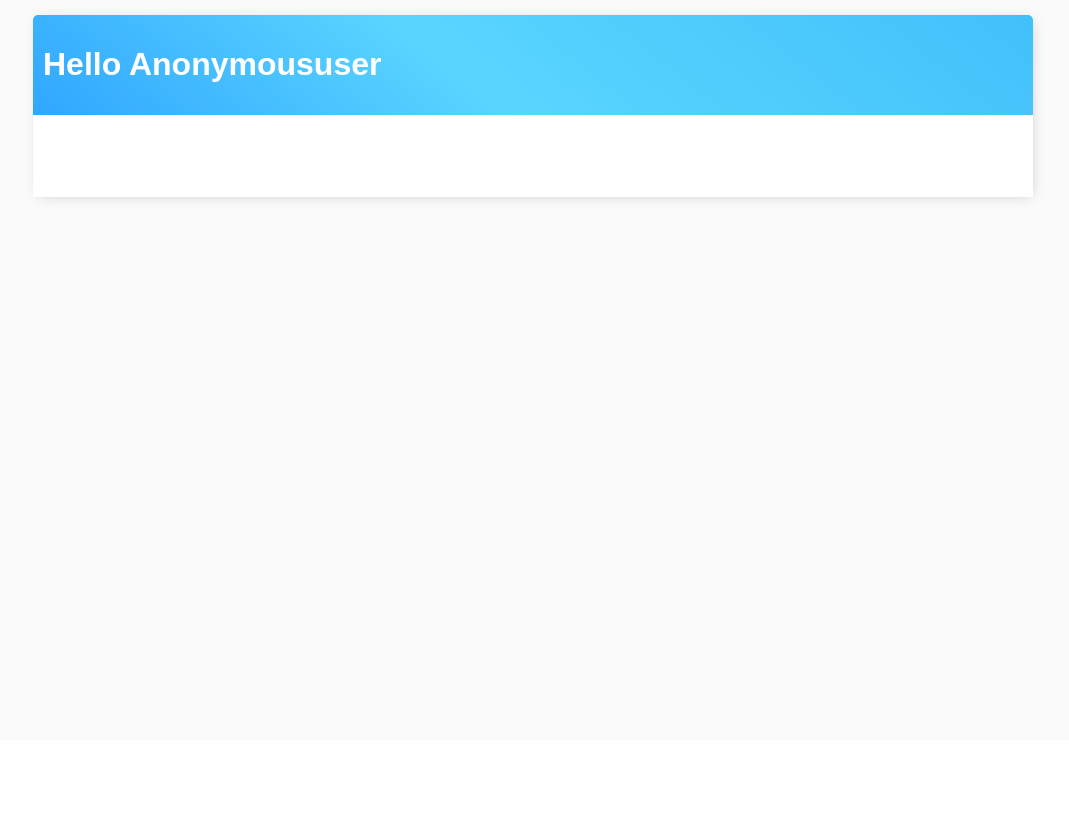
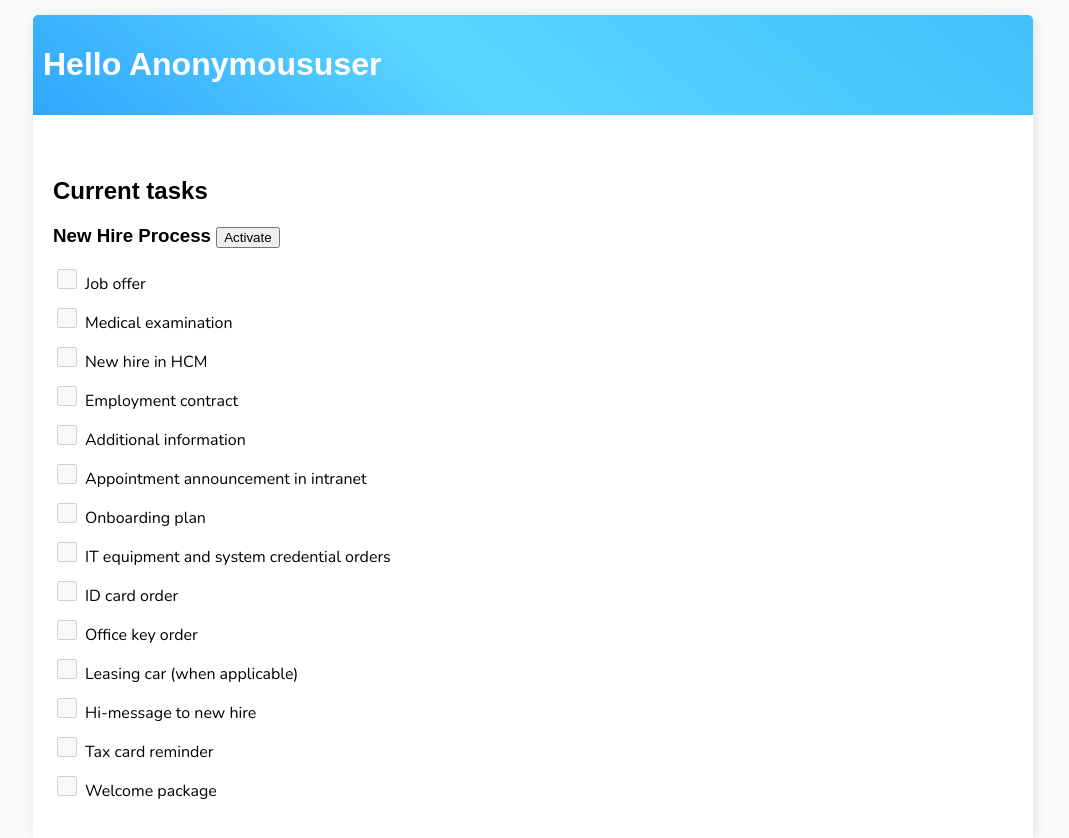
Before and after one commit to nina20126/Harmonious_HR_taskmanager, a Django app: template users/templates/users/profile.html in a window 1280 px wide. Shown: the part 60-898 px from the top of the page, without its empty margins (107-1176 px from the left). Before the commit the page ends 262 px from the top, so only its background shows below. Run offline with Django 3.2, Linux system fonts and the light colour scheme; the template is opened without the code that fills it, so the values that code supplies are empty.

Commit message:
Resolving conflicts

```diff
--- a/base/templates/base/main.html
+++ b/base/templates/base/main.html
@@ -34,6 +34,18 @@
 
         a {
             font-weight: 600;
+        }
+
+        ul {
+            list-style: none;
+            padding: 0;
+        }
+        li {
+            margin-bottom: 10px;
+        }
+        input[type="checkbox"] {
+            margin-right: 8px;
+            cursor: not-allowed;
         }
 
         nav {
@@ -118,8 +130,6 @@
             max-width: 1000px; /* Adjust the maximum width as needed */
             margin: 0 auto; /* Center the content horizontally */
         }
-
-
 
         .task-wrapper {
             display: flex;
@@ -321,5 +331,33 @@
 
         {% endblock content %}
     </div>
+    <script>
+        function toggleCheckboxes() {
+            const button = document.getElementById('activateButton');
+            const checkboxes = document.querySelectorAll('input[type="checkbox"]');
+            checkboxes.forEach(checkbox => {
+                checkbox.disabled = !checkbox.disabled;
+                checkbox.style.cursor = checkbox.disabled ? 'not-allowed' : 'pointer';
+            });
+            button.innerText = button.innerText === 'Activate' ? 'Deactivate' : 'Activate';
+        }
+        document.addEventListener('DOMContentLoaded', function () {
+            const title = document.getElementById('taskListTitle');
+            const checkboxes = document.querySelectorAll('input[type="checkbox"]');
+            checkboxes.forEach(checkbox => {
+                checkbox.addEventListener('change', updateTitleColor);
+            });
+            function updateTitleColor() {
+                if (areAllTasksCompleted()) {
+                    title.style.color = 'green';
+                } else {
+                    title.style.color = 'black';
+                }
+            }
+            function areAllTasksCompleted() {
+                return [...checkboxes].every(checkbox => checkbox.checked);
+            }
+        });
+    </script>
 </body>
 </html>
--- a/users/templates/users/profile.html
+++ b/users/templates/users/profile.html
@@ -14,6 +14,25 @@
             <h2> {{ user.username }}</h2>
             <p>{{ user.email }}</p>
         </div>
+        <div class="todo-list">
+            <h2>Current tasks</h2>
+            <h3 id="taskListTitle">New Hire Process <button id="activateButton" onclick="toggleCheckboxes()">Activate</button></h3>
+            <ul id="taskList">
+                <li><input type="checkbox" id="task1" disabled>Job offer</li>
+                <li><input type="checkbox" id="task2" disabled>Medical examination</li>
+                <li><input type="checkbox" id="task3" disabled>New hire in HCM</li>
+                <li><input type="checkbox" id="task4" disabled>Employment contract</li>
+                <li><input type="checkbox" id="task5" disabled>Additional information</li>
+                <li><input type="checkbox" id="task6" disabled>Appointment announcement in intranet</li>
+                <li><input type="checkbox" id="task7" disabled>Onboarding plan</li>
+                <li><input type="checkbox" id="task8" disabled>IT equipment and system credential orders</li>
+                <li><input type="checkbox" id="task9" disabled>ID card order</li>
+                <li><input type="checkbox" id="task10" disabled>Office key order</li>
+                <li><input type="checkbox" id="task11" disabled>Leasing car (when applicable)</li>
+                <li><input type="checkbox" id="task12" disabled>Hi-message to new hire</li>
+                <li><input type="checkbox" id="task13" disabled>Tax card reminder</li>
+                <li><input type="checkbox" id="task14" disabled>Welcome package</li>
+            </ul>
     </div>
 </div>
 
```
